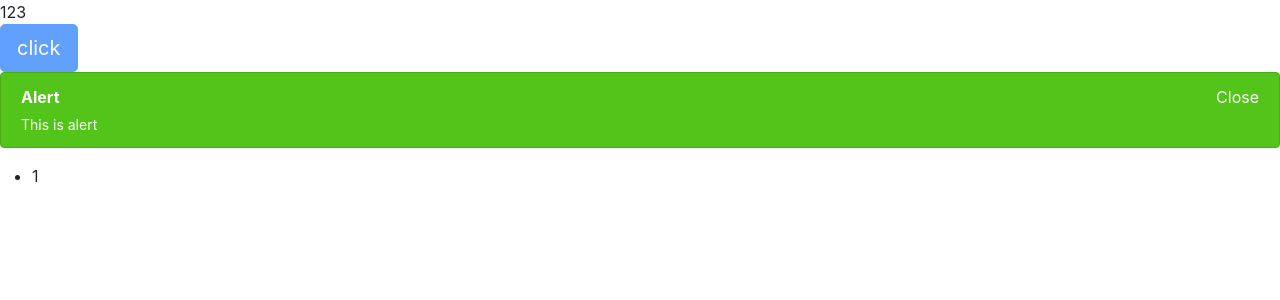
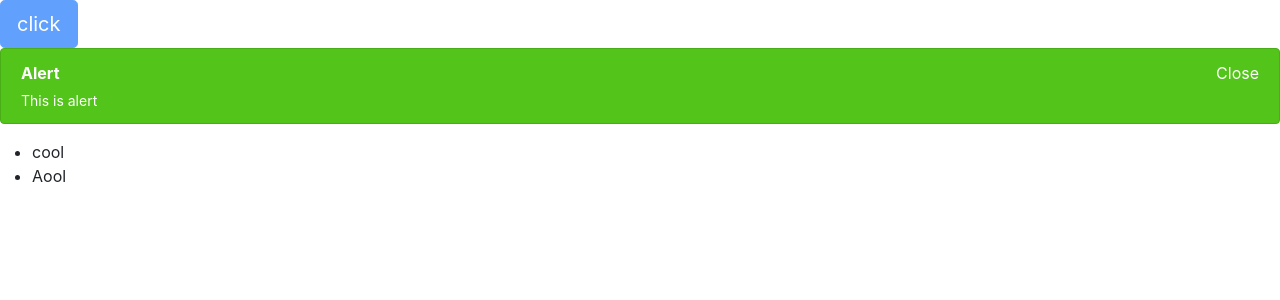
Before and after one commit to TimurJiangShan/AntdComponent, a React app in the folder kekecomponent/: page / in a window 1280 px wide. Shown: the top 300 px of the page. Built offline with nearby package versions, Linux system fonts and the light colour scheme; the HTML template or start-up script is replaced by a standard one.

Commit message:
Add MenuItem: onSelect, index, activeIndex, useContext

```diff
--- a/kekecomponent/src/App.tsx
+++ b/kekecomponent/src/App.tsx
@@ -1,18 +1,21 @@
 import React from "react";
+import { Menu } from "./component/Menu/menu";
+import { MenuItem } from "./component/Menu/menuItem";
 import Alert, { Type } from "./component/Alert/alert";
 import Button, { ButtonSize, ButtonType } from "./component/Button/button";
-import { Menu } from "./component/Menu/menu";
 
 const App = () => {
   return (
     <div className="App">
       <header className="App-header">
-        <div>123</div>
         <Button btnType={ButtonType.Primary} size={ButtonSize.Large} disabled>
           click
         </Button>
         <Alert type={Type.Success} />
-        <Menu />
+        <Menu defaultIndex="0">
+          <MenuItem index="0">cool</MenuItem>
+          <MenuItem index="1">Aool</MenuItem>
+        </Menu>
       </header>
     </div>
   );
--- a/kekecomponent/src/component/Menu/menu.tsx
+++ b/kekecomponent/src/component/Menu/menu.tsx
@@ -2,6 +2,12 @@ import React, { CSSProperties } from "react";
 import classNames from "classnames";
 
 type MenuMode = "horizontal" | "vertical";
+type SelectCallback = (selectIndex: string) => void;
+/*
+ * 1. MenuItem应该知道现在active的是哪一项，通过这个值来判断高亮哪个项目
+ * 2. 父组件的onSelect应该如何把值传递给子组件
+ * */
+
 export interface MenuProps {
   // 默认 active 的菜单项的索引值
   defaultIndex?: string;
@@ -11,12 +17,35 @@ export interface MenuProps {
   // ？？？
   style?: CSSProperties;
   // 点击菜单项触发的回调函数
-  onSelect?: (selectIndex: number) => void;
+  onSelect?: SelectCallback;
+  children?: React.ReactNode;
 }
 
+interface IMenuContext {
+  // 当前选择的index
+  index: string;
+  onSelect?: SelectCallback;
+}
+export const MenuContext = React.createContext<IMenuContext>({ index: "0" });
 export const Menu: React.FC<MenuProps> = (props: MenuProps) => {
   // children 是什么？？？
-  const { className, defaultIndex, mode, style, onSelect } = props;
+  const { className, defaultIndex, mode, style, onSelect, children } = props;
+  // 点击MenuItem会切换selected的状态，并且这个状态有且只有一个，所以用state来存储，指示当前active的是哪一个（在menuItem父组件中）
+  const [currentActive, setCurrentActive] = React.useState(defaultIndex);
+  const handleClick = (index: string) => {
+    setCurrentActive(index);
+
+    // 判断取出来的onSelect是否存在
+    if (onSelect) {
+      onSelect(index);
+    }
+  };
+  // 创建一个传递给子组件的context
+  const passedContext: IMenuContext = {
+    index: currentActive || "1",
+    onSelect: handleClick,
+  };
+
   const classes = classNames("menu", className, {
     "menu-vertical": mode === "vertical",
     "menu-horizontal": mode === "horizontal",
@@ -24,7 +53,9 @@ export const Menu: React.FC<MenuProps> = (props: MenuProps) => {
 
   return (
     <ul className={classes} style={style} role="menu">
-      <li>1</li>
+      <MenuContext.Provider value={passedContext}>
+        {children}
+      </MenuContext.Provider>
     </ul>
   );
 };
--- a/kekecomponent/src/component/Menu/menuItem.tsx
+++ b/kekecomponent/src/component/Menu/menuItem.tsx
@@ -1,34 +1,52 @@
 import React from "react";
 import classNames from "classnames";
+import { MenuContext } from "./menu";
 
 export interface MenuItemProps {
-  index?: string;
+  index: string;
   // 选项是否被禁用
   disabled?: boolean;
   className?: string;
   style?: React.CSSProperties;
+  children?: React.ReactNode;
 }
 
 export const MenuItem: React.FC<MenuItemProps> = (props: MenuItemProps) => {
-  const { index, disabled, className, style } = props;
-
+  const { index, disabled, className, style, children } = props;
+  const { onSelect, index: activeIndex } = React.useContext(MenuContext);
   const classes = classNames("menu-item", className, {
     "is-disabled": disabled,
+    "is-active": activeIndex === index,
   });
 
   const handleClick = () => {
-    console.log("Click");
+    if (onSelect && !disabled) {
+      onSelect(index);
+    }
   };
 
   // 注意a11y的规则
   return (
-    <option
-      className={classes}
-      style={style}
-      onClick={handleClick}
-      onKeyDown={handleClick}
-    >
-      1
-    </option>
+    <li>
+      <div
+        className={classes}
+        style={style}
+        role="button"
+        onClick={handleClick}
+        onKeyDown={() => {}}
+        tabIndex={0}
+      >
+        {children}
+      </div>
+    </li>
   );
 };
+
+/*
+  displayName
+  displayName 字符串多用于调试消息。
+  通常，你不需要设置它，因为它可以根据函数组件或 class 组件的名称推断出来。
+  如果调试时需要显示不同的名称或创建高阶组件，请参阅使用 displayname 轻松进行调试了解更多
+* */
+MenuItem.displayName = "MenuItem";
+export default MenuItem;
```
